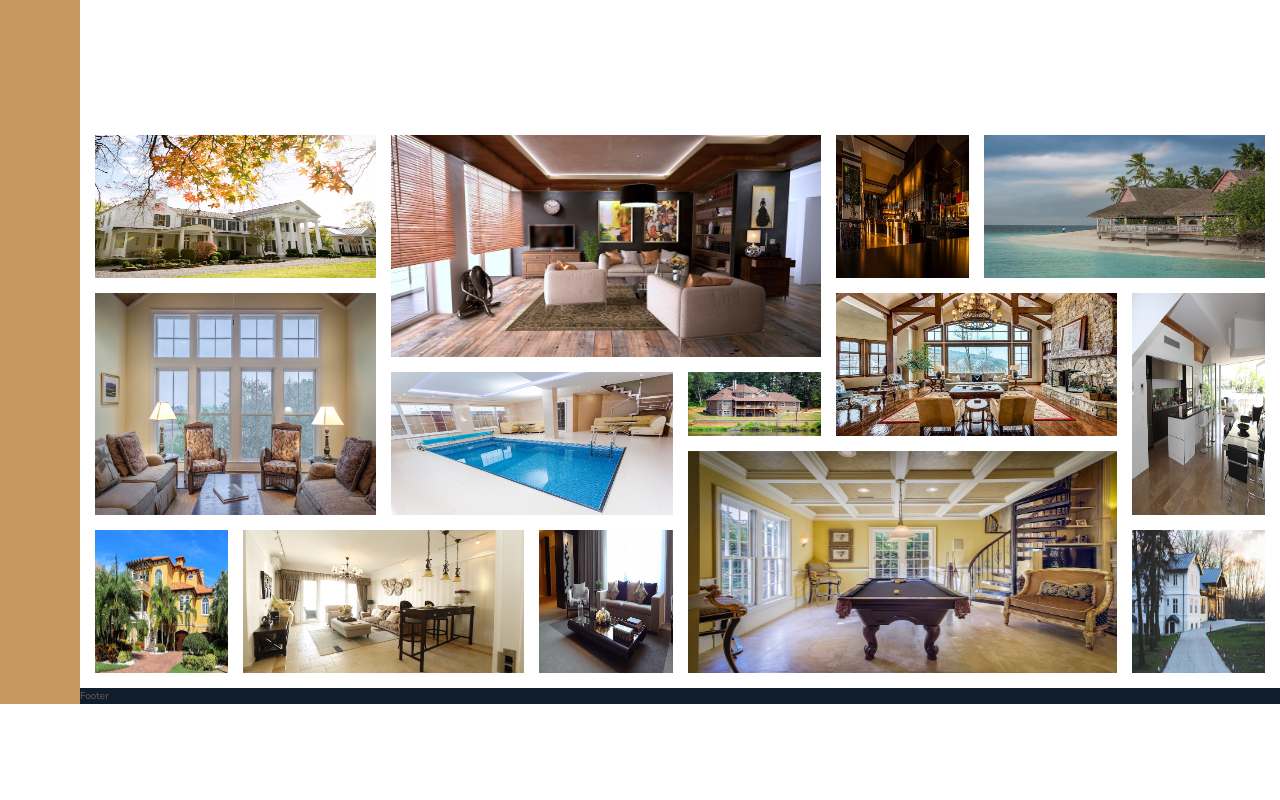
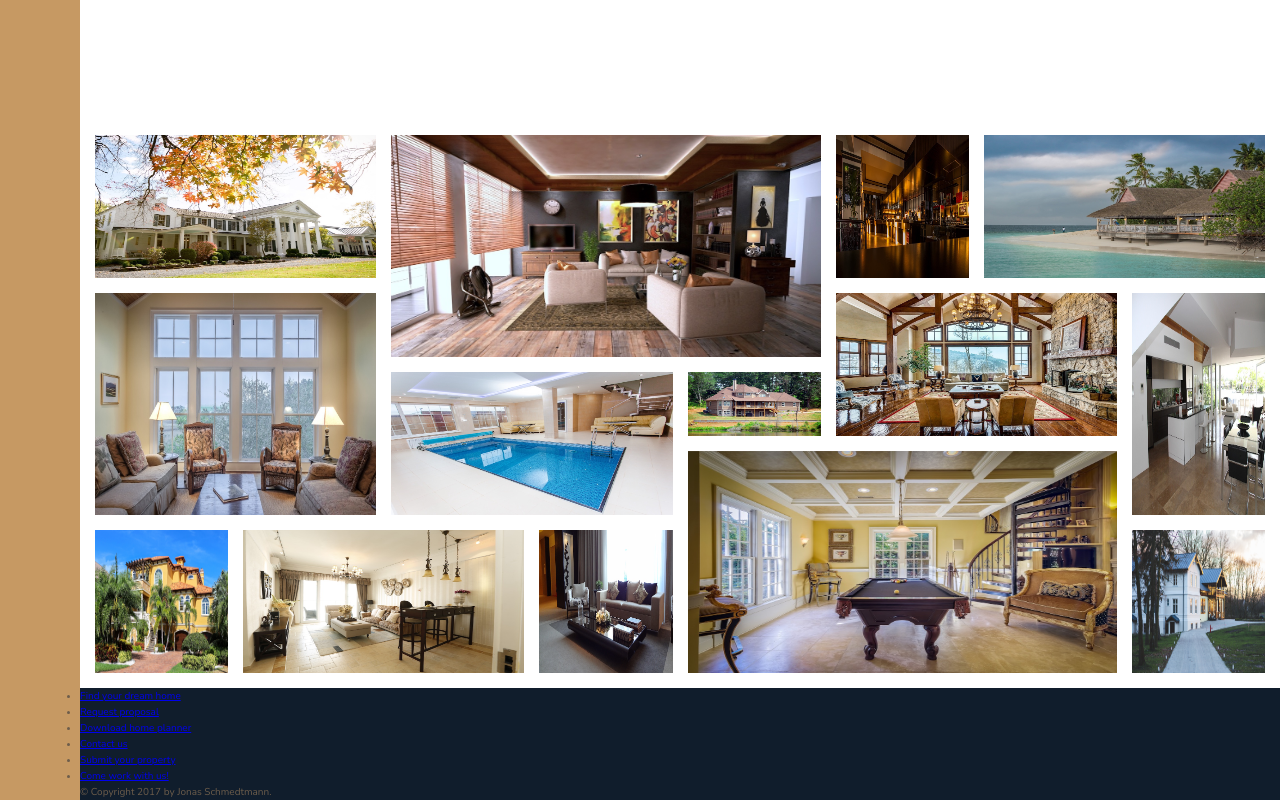
Before and after one commit to DeboraBucci/nexter, a website: page index.html in a window 1280 px wide. Shown: the part 2952-3752 px from the top of the page. Before the commit the page ends 3656 px from the top, so only its background shows below. Drawn offline with nearby package versions, Linux system fonts and the light colour scheme.

Commit message:
add a list of links and a paragraph to the <footer> element

```diff
--- a/index.html
+++ b/index.html
@@ -421,6 +421,33 @@
     </section>
 
     <!-- STORY FOOTER -->
-    <footer class="footer">Footer</footer>
+    <footer class="footer">
+      <ul class="nav">
+        <li class="nav__item">
+          <a href="#" class="nav__link">Find your dream home</a>
+        </li>
+
+        <li class="nav__item">
+          <a href="#" class="nav__link">Request proposal</a>
+        </li>
+
+        <li class="nav__item">
+          <a href="#" class="nav__link">Download home planner</a>
+        </li>
+
+        <li class="nav__item">
+          <a href="#" class="nav__link">Contact us</a>
+        </li>
+
+        <li class="nav__item">
+          <a href="#" class="nav__link">Submit your property</a>
+        </li>
+
+        <li class="nav__item">
+          <a href="#" class="nav__link">Come work with us!</a>
+        </li>
+      </ul>
+      <p class="copyright">&copy; Copyright 2017 by Jonas Schmedtmann.</p>
+    </footer>
   </body>
 </html>
```
